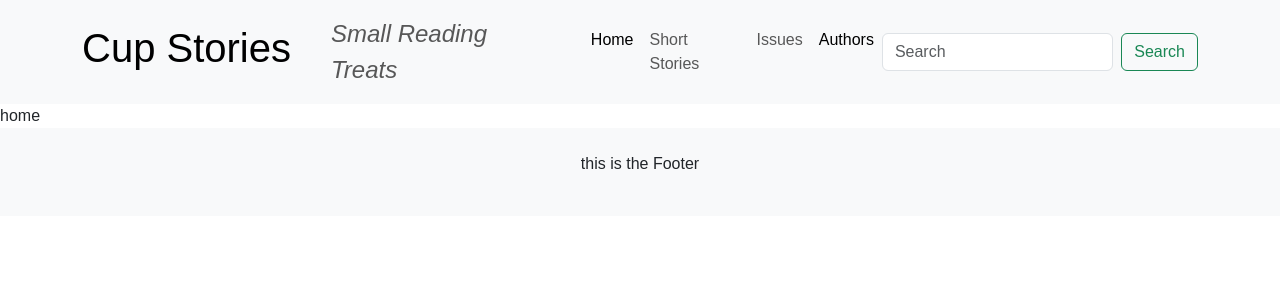
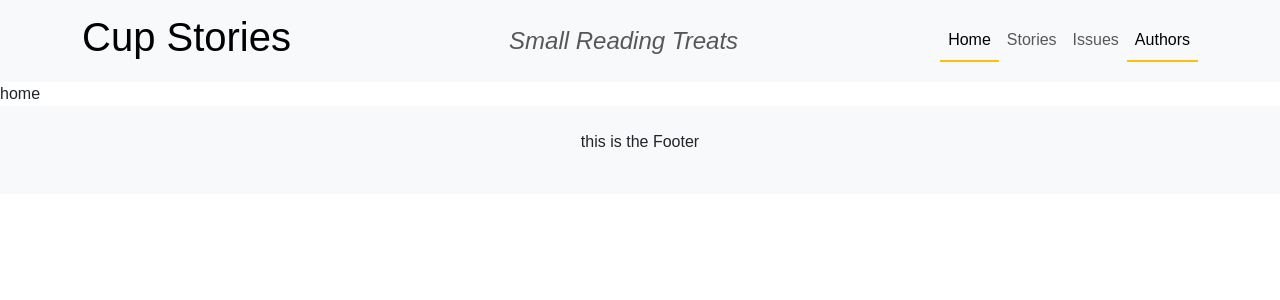
Before and after one commit to francesca-golzio/cup_stories_front, a React (Vite) app: page / in a window 1280 px wide. Shown: the top 300 px of the page. Built offline with nearby package versions, Linux system fonts and the light colour scheme.

Commit message:
update navbar

```diff
--- a/src/components/AppHeader.jsx
+++ b/src/components/AppHeader.jsx
@@ -9,7 +9,7 @@ export default function AppHeader() {
         <nav className="navbar navbar-expand-sm navbar-light bg-light">
           <div className="container gap-4">
             <NavLink to="/" className="navbar-brand"> <h1>Cup Stories</h1></NavLink>
-            <div className="navbar-text fst-italic fs-4">Small Reading Treats</div>
+            <div className="navbar-text fst-italic fs-4 text-center d-none d-lg-block w-100">Small Reading Treats</div>
             <button
               className="navbar-toggler d-lg-none"
               type="button"
@@ -23,29 +23,18 @@ export default function AppHeader() {
             <div className="collapse navbar-collapse" id="collapsibleNavId">
               <ul className="navbar-nav me-auto mt-2 mt-lg-0">
                 <li className="nav-item">
-                  <NavLink className="nav-link"  to="/" aria-current="page">Home</NavLink>
+                  <NavLink className="nav-link" to="/">Home</NavLink>
                 </li>
                 <li className="nav-item">
-                  <NavLink className="nav-link" to="/short-stories">Short Stories</NavLink>
+                  <NavLink className="nav-link" to="/short-stories">Stories</NavLink>
                 </li>
                 <li className="nav-item">
                   <NavLink className="nav-link" to="/issues">Issues</NavLink>
                 </li>
-                <li className="nav-item">
+                <li className="nav-item disabled" aria-disabled="true">
                   <NavLink className="nav-link" to="#">Authors</NavLink>
                 </li>
               </ul>
-              <form className="d-flex my-2 my-lg-0">
-                <input
-                  className="form-control me-sm-2"
-                  type="text"
-                  placeholder="Search"/>
-                <button
-                  className="btn btn-outline-success my-2 my-sm-0"
-                  type="submit">
-                  Search
-                </button>
-              </form>
             </div>
           </div>
         </nav>
--- a/src/index.css
+++ b/src/index.css
@@ -12,10 +12,10 @@
 /* Custom variables */
 :root {
   --accent-color: #ffc107;
-  --issue-color: #4085d4;
   /* default fallback */
-  --issue-color-light: #4085d455;
+  --issue-color: #ffc107;
   /* default fallback */
+  --issue-color-light: #ffc10755;
   --black: #000000;
   --light-color: #f8f9fa;
 
@@ -48,6 +48,13 @@ i {
   line-height: 1.8rem;
   ;
 }
+
+
+a.nav-link.active {
+ border-bottom: 2px solid var(--accent-color);
+}
+
+
 
 .story_tags,
 .issue_number_container {
```
